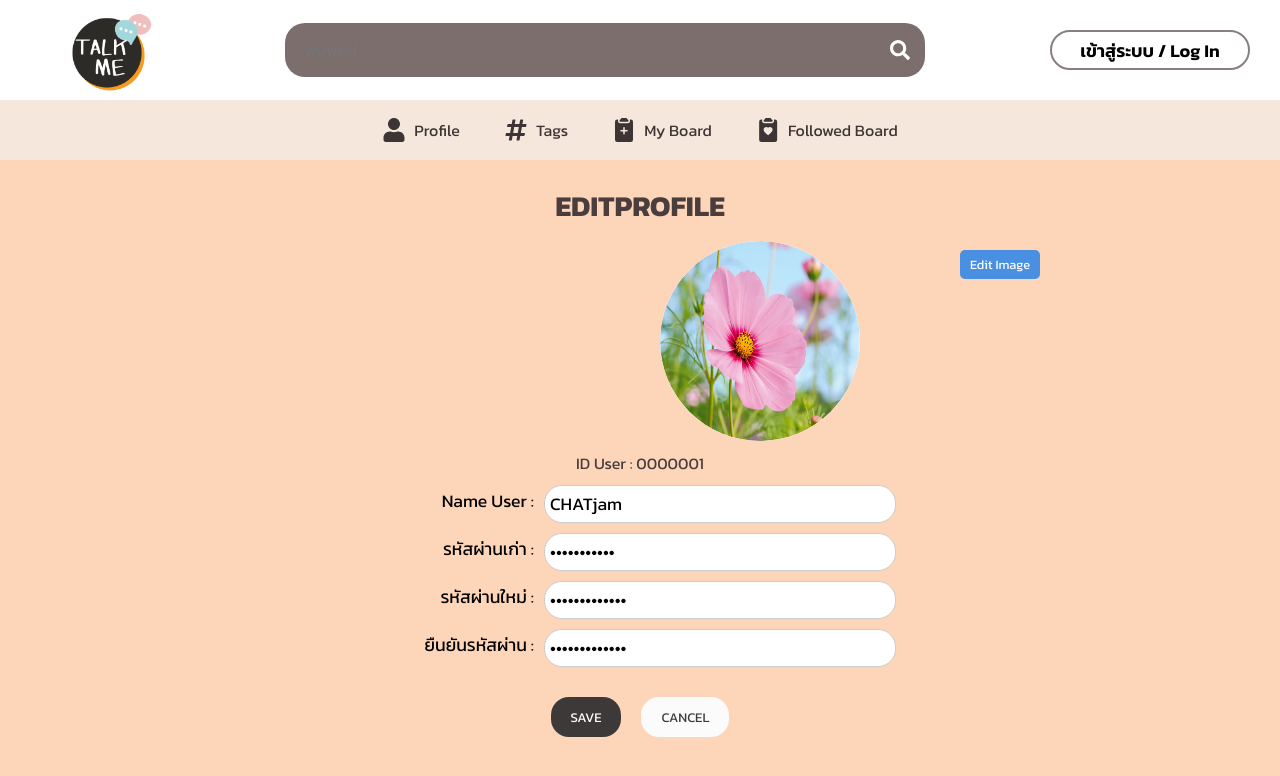
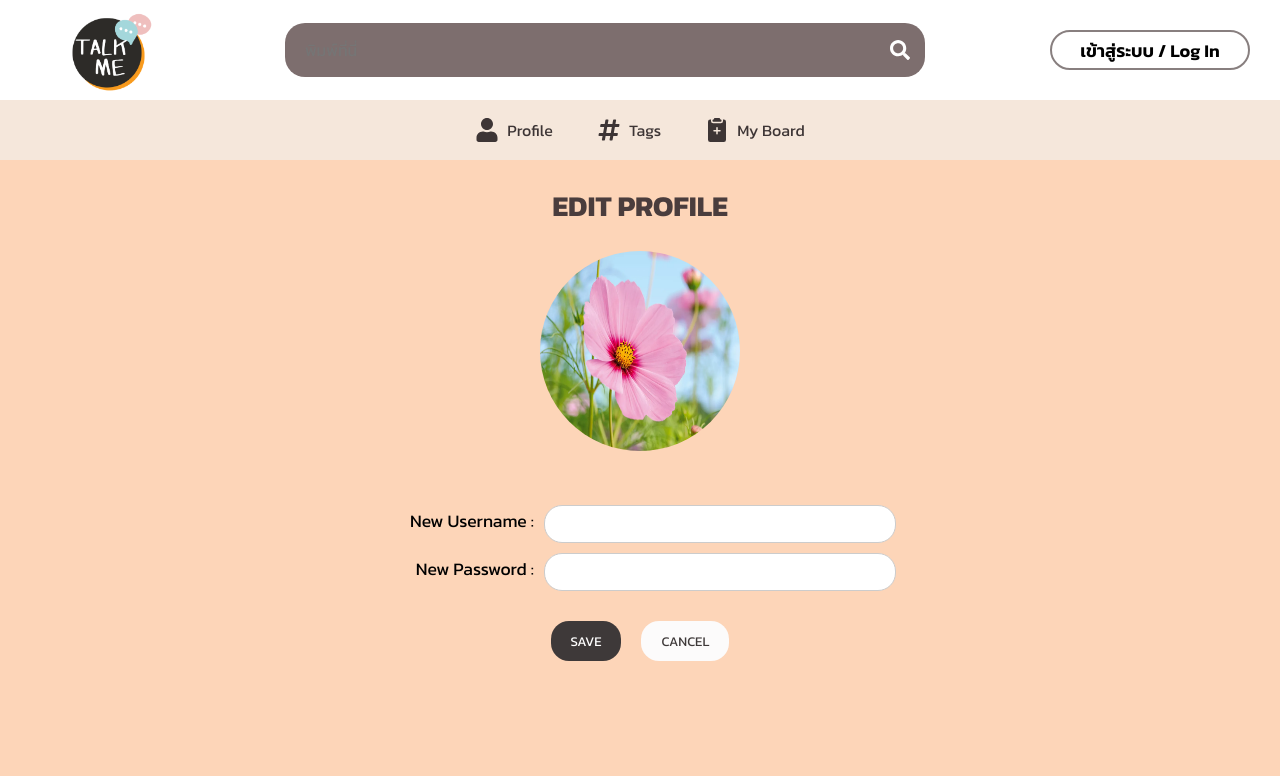
Before and after one commit to kanomkway/project-talkme, a React (Vite) app: page /editProfile in a window 1280 px wide. Shown: the top 776 px of the page. Built offline with nearby package versions, Linux system fonts and the light colour scheme.

Commit message:
profile+editprofile+loginheader

```diff
--- a/src/EditProfileScreen.jsx
+++ b/src/EditProfileScreen.jsx
@@ -1,49 +1,125 @@
-import './EditProfileScreen.css';
-import { useState } from "react";
+import "./EditProfileScreen.css";
+import { useState, useEffect, useRef } from "react";
+import { useNavigate } from "react-router-dom";
 import { FaSearch } from "react-icons/fa";
+import axios from "axios";
+import Swal from "sweetalert2";
 
 function EditProfileScreen() {
-    const [value, setValue] = useState("Type Here!")
+  const navigate = useNavigate();
+  const toProfile = () => {
+    navigate("/profile");
+  };
+  const userData = localStorage.getItem("user");
+  const user = userData ? JSON.parse(userData) : {}; // แปลง JSON เป็น object
+  const username = user.username || "";
+  const password = user.password || "";
+
+  const apiurl = "http://localhost:5000";
+  const [u, setU] = useState("");
+  const [p, setP] = useState("");
+
+  const changetoDatabase = async () => {
+    if (!u || !p) {
+      Swal.fire({
+        title: "ผิดพลาด!",
+        text: "กรุณากรอกข้อมูลให้ครบ!",
+        icon: "error",
+        confirmButtonColor: "#134e4a",
+      });
+      return;
+    }
+    console.log("Sending:", {
+      oldUsername: username,
+      newUsername: u,
+      password: p,
+    });
+
+    const data = {
+      oldUsername: username,
+      newUsername: u,
+      password: p,
+    };
+
+    if (!username) {
+      alert("No Username");
+      return;
+    }
+    axios
+      .put(apiurl + "/api/updateuser/" + username, data)
+      .then((response) => {
+        if (response.data.status == "ok") {
+          const updatedUser = { username: u, password: p }; // หรือใส่ password เป็นค่าที่เก็บอยู่ก่อนหน้านี้
+          localStorage.setItem("user", JSON.stringify(updatedUser)); // อัปเดต localStorage
+          Swal.fire({
+            title: "แก้ไขสำเร็จ!",
+            icon: "success",
+            confirmButtonColor: "#134e4a",
+          }).then(() => {
+            toProfile();
+          });
+        }
+      })
+      .catch((error) => {
+        console.error(
+          "Error updating user:",
+          error.response?.data || "An error occurred"
+        );
+        Swal.fire({
+          title: "ผิดพลาด!",
+          text: error.response?.data || "เกิดข้อผิดพลาดในการอัปเดตข้อมูล",
+          icon: "error",
+          confirmButtonColor: "#134e4a",
+        });
+      });
+  };
+
+  const handleUserChange = (e) => {
+    setU(e.target.value);
+    console.log("New Username: " + u);
+  };
+
+  const handlePassChange = (e) => {
+    setP(e.target.value);
+    console.log("New Password: " + p);
+  };
 
   return (
     <div className="App">
       <div className="editprofile-header">
-            <h2>EDITPROFILE</h2>
-        </div>
-        <button className="edit-image-button">Edit Image</button>
-
-        <div className="editprofile-image">
-        <img
-          src="src/img/flower.png" alt="Profile" className="profileImage" />
+        <h2>EDIT PROFILE</h2>
       </div>
 
-        <div className="user-id">ID User : 0000001</div>
+      <div>
+        <img src="src/img/flower.png" alt="Profile" className="profileImage" />
+      </div>
+      <br />
+      <br />
+
       <form className="form-section">
         <div className="form-group-inline">
-              <label>Name User :</label>
-              <input type="text" defaultValue="CHATjam" />
+          <label>New Username :</label>
+          <input type="text" onChange={handleUserChange} />
         </div>
         <div className="form-group-inline">
-              <label>รหัสผ่านเก่า :</label>
-              <input type="password" defaultValue="CHATjam1234" />
-            </div>
-            <div className="form-group-inline">
-              <label>รหัสผ่านใหม่ :</label>
-              <input type="password" defaultValue="CHATjam111111" />
-            </div>
-            <div className="form-group-inline">
-              <label>ยืนยันรหัสผ่าน :</label>
-              <input type="password" defaultValue="CHATjam111111" />
+          <label>New Password :</label>
+          <input type="text" onChange={handlePassChange} />
         </div>
       </form>
 
       <div className="button-group">
-          <button type="submit" className="save-button">SAVE</button>
-          <button type="button" className="cancel-button">CANCEL</button>
+        <button
+          type="button"
+          className="save-button"
+          onClick={() => changetoDatabase()}
+        >
+          SAVE
+        </button>
+        <button type="button" className="cancel-button" onClick={toProfile}>
+          CANCEL
+        </button>
       </div>
-
     </div>
-
   );
 }
 
--- a/src/LoginScreen.jsx
+++ b/src/LoginScreen.jsx
@@ -44,6 +44,8 @@ const LoginScreen = () => {
           title: "เข้าสู่ระบบสำเร็จ!",
           icon: "success",
           confirmButtonColor: "#134e4a",
+        }).then(() => {
+          navigate("/profile");
         });
       } else {
         setLoginStatus("Username or Password is incorrect.");
--- a/src/ProfileScreen.css
+++ b/src/ProfileScreen.css
@@ -92,5 +92,6 @@
   width: 220px; /* ปรับขนาดกรอบ */
   padding: 5px;
   border: 1px solid #ccc; /* กรอบของช่อง */
-  border-radius: 18px; /* ทำมุมโค้ง */
+  border-radius: 30px; /* ทำมุมโค้ง */
+  font-size: 25px;
 }
--- a/src/ProfileScreen.jsx
+++ b/src/ProfileScreen.jsx
@@ -2,14 +2,32 @@ import "./ProfileScreen.css";
 import { useState } from "react";
 import { FaSearch } from "react-icons/fa";
 import { useNavigate } from "react-router-dom";
+import Swal from "sweetalert2";
 
 function ProfileScreen() {
   const [value, setValue] = useState("Type Here!");
+  const userData = localStorage.getItem("user");
+  const user = JSON.parse(userData); // แปลง JSON เป็น object
+  const username = user.username;
+  const password = user.password;
+  console.log("Username: " + username + ", Password: " + password);
 
   const navigate = useNavigate();
 
-  const EditProfile = () => {
+  const toEditProfile = () => {
     navigate("/editProfile");
+  };
+
+  const logout = () => {
+    localStorage.setItem("user", JSON.stringify({}));
+    console.log("Log out success.");
+    Swal.fire({
+      title: "ออกจากระบบสำเร็จ!",
+      icon: "success",
+      confirmButtonColor: "#134e4a",
+    }).then(() => {
+      navigate("/login");
+    });
   };
 
   return (
@@ -26,18 +44,18 @@ function ProfileScreen() {
               className="profile-image"
             />
           </div>
-          <button className="edit-profile-btn" onClick={EditProfile}>
+          <button className="edit-profile-btn" onClick={toEditProfile}>
             EDIT PROFILE <i className="icon-edit"></i>
           </button>
-          <button className="logout-btn">LOG OUT</button>
+          <button className="logout-btn" onClick={logout}>
+            LOG OUT
+          </button>
         </div>
 
         <div className="profile-right">
           <div className="user-info">
-            <div className="user-info-label">Name User :</div>
-            <div className="user-info-value">CHATjam</div>
-            <div className="user-info-label">ID User :</div>
-            <div className="user-info-value">0000001</div>
+            <h1>Username :</h1>
+            <div className="user-info-value">{username}</div>
           </div>
         </div>
       </div>
--- a/src/nav/Navbar.css
+++ b/src/nav/Navbar.css
@@ -135,3 +135,7 @@
 .sort-button {
   background-color: #d3c1b5;
 }
+
+.username {
+  font-size: 24px;
+}
--- a/src/nav/Navbar.jsx
+++ b/src/nav/Navbar.jsx
@@ -15,6 +15,10 @@ const Navbar = () => {
   const userName = localStorage.getItem("name");
   const userID = localStorage.getItem("id");
   const [value, setValue] = useState("");
+
+  const userData = localStorage.getItem("user");
+  const user = userData ? JSON.parse(userData) : {}; // แปลง JSON เป็น object
+  const username = user.username || "";
 
   const navbarItems = [
     {
@@ -37,11 +41,11 @@ const Navbar = () => {
     //   label: "Participate Board",
     //   icon: <BsFillClipboard2PulseFill size={24} />,
     // },
-    {
-      path: "/followed_board",
-      label: "Followed Board",
-      icon: <BsFillClipboard2HeartFill size={24} />,
-    },
+    // {
+    //   path: "/followed_board",
+    //   label: "Followed Board",
+    //   icon: <BsFillClipboard2HeartFill size={24} />,
+    // },
   ];
 
   const [isNavbarCollapsed, setNavbarCollapsed] = useState(false);
@@ -101,9 +105,14 @@ const Navbar = () => {
           />
           <FaSearch onClick={handleSearch} className="search-icon" />
         </div>
-        <a href="/login">
-          <button className="log-button pointer">เข้าสู่ระบบ / Log In</button>
-        </a>
+
+        {username ? (
+          <span className="username">{username}</span>
+        ) : (
+          <a href="/login">
+            <button className="log-button pointer">เข้าสู่ระบบ / Log In</button>
+          </a>
+        )}
       </div>
 
       <nav className="navbar">
```
Lines whose indentation alone changed are shown as unchanged.
